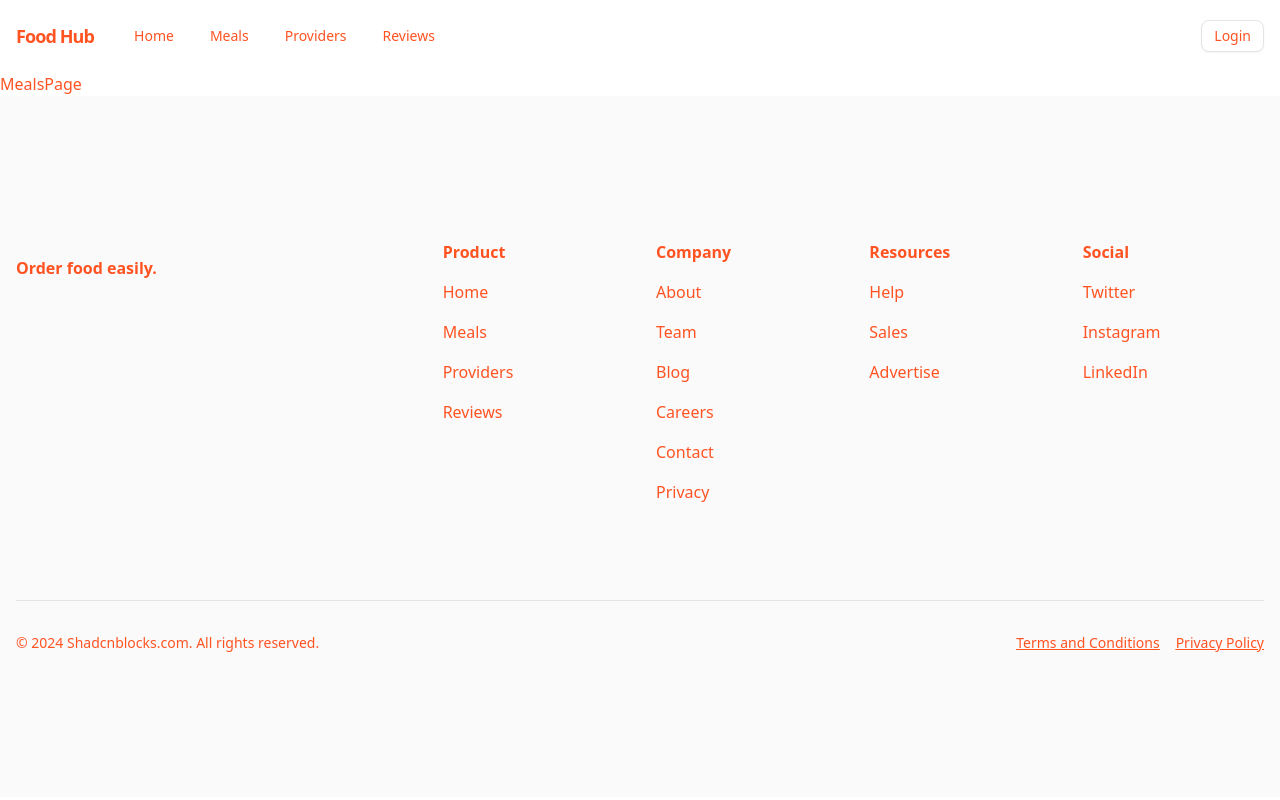
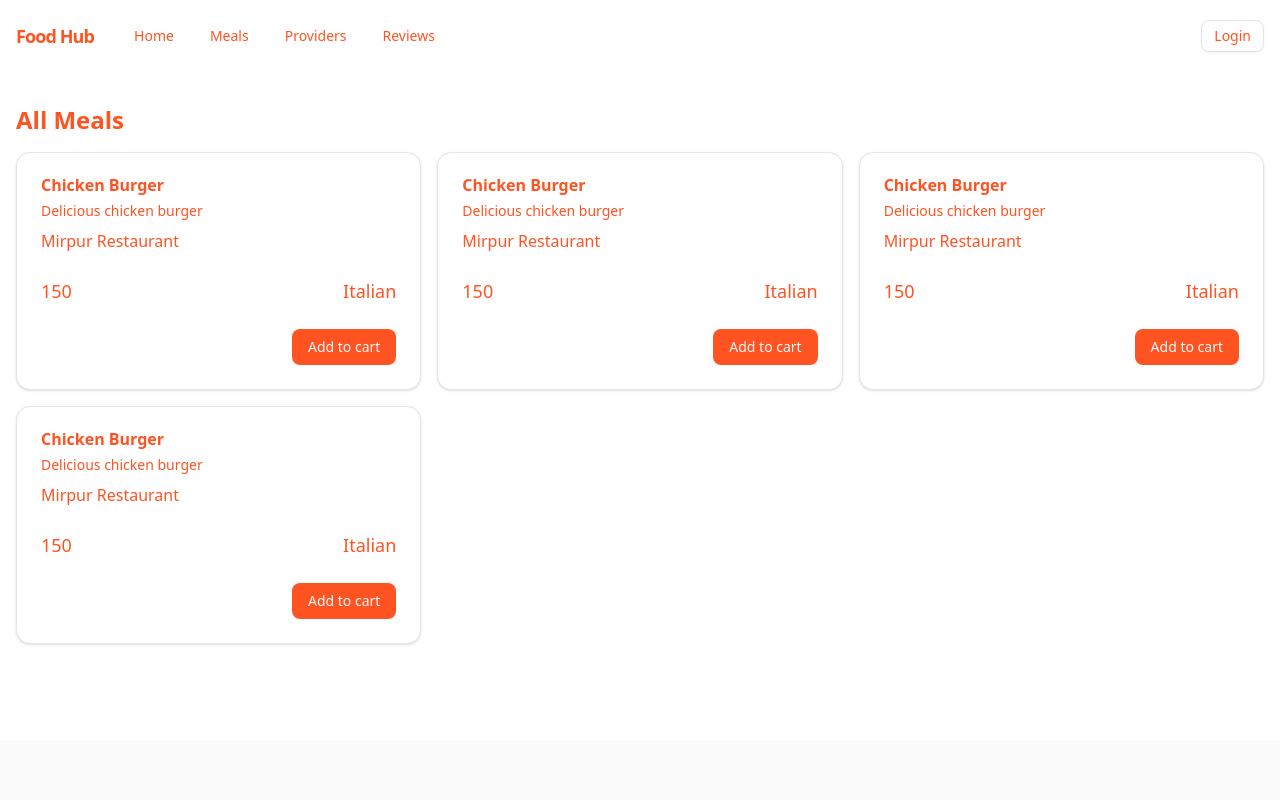
Before and after one commit to wali55/food-hub-frontend, a Next.js app: page /meals in a window 1280 px wide. Shown: the top 800 px of the page. Built offline with nearby package versions, Linux system fonts and the light colour scheme.

Commit message:
home, meal, provier and review page

```diff
--- a/app/(publicLayout)/(commonLayout)/meals/page.tsx
+++ b/app/(publicLayout)/(commonLayout)/meals/page.tsx
@@ -1,6 +1,11 @@
+import Meals from "@/components/modules/meals-page/Meals"
+
 const MealsPage = () => {
   return (
-    <div>MealsPage</div>
+    <div className="p-4 mb-20">
+      <h1 className="py-4 text-2xl font-bold">All Meals</h1>
+      <Meals />
+    </div>
   )
 }
 
--- a/app/(publicLayout)/(commonLayout)/page.tsx
+++ b/app/(publicLayout)/(commonLayout)/page.tsx
@@ -17,7 +17,7 @@ const HomePage = () => {
             <Button className="bg-[#FF5322] hover:bg-orange-500">View all</Button>
           </Link>
         </div>
-        <Meals />
+        <Meals limit={3} />
       </div>
 
       <div className="p-4 mt-48">
@@ -28,7 +28,7 @@ const HomePage = () => {
             <Button className="bg-[#FF5322] hover:bg-orange-500">View all</Button>
           </Link>
         </div>
-        <Providers />
+        <Providers limit={3} />
       </div>
 
       <div className="p-4 my-48">
@@ -39,7 +39,7 @@ const HomePage = () => {
             <Button className="bg-[#FF5322] hover:bg-orange-500">View all</Button>
           </Link>
         </div>
-        <Reviews />
+        <Reviews limit={3} />
       </div>
     </div>
   )
--- a/app/(publicLayout)/(commonLayout)/providers/page.tsx
+++ b/app/(publicLayout)/(commonLayout)/providers/page.tsx
@@ -1,6 +1,11 @@
+import Providers from "@/components/modules/provider-page/Providers"
+
 const ProvidersPage = () => {
   return (
-    <div>ProvidersPage</div>
+      <div className="p-4 mb-20">
+      <h1 className="py-4 text-2xl font-bold">All Providers</h1>
+      <Providers />
+    </div>
   )
 }
 
--- a/app/(publicLayout)/(commonLayout)/reviews/page.tsx
+++ b/app/(publicLayout)/(commonLayout)/reviews/page.tsx
@@ -1,6 +1,11 @@
+import Reviews from "@/components/modules/reviews-page/Reviews"
+
 const ReviewsPage = () => {
   return (
-    <div>ReviewsPage</div>
+    <div className="p-4 mb-20">
+      <h1 className="py-4 text-2xl font-bold">All Reviews</h1>
+      <Reviews />
+    </div>
   )
 }
 
--- a/components/modules/home-page/Hero.tsx
+++ b/components/modules/home-page/Hero.tsx
@@ -6,7 +6,7 @@ import Image from "next/image";
 
 const Hero = () => {
   return (
-    <section className={cn("overflow-hidden py-32")}>
+    <section className={cn("overflow-hidden py-32 mt-28")}>
       <div className="w-full">
         <div className="flex flex-col gap-5">
           <div className="relative flex flex-col gap-5">
--- a/components/modules/meals-page/MealCard.tsx
+++ b/components/modules/meals-page/MealCard.tsx
@@ -7,6 +7,7 @@ type MealProps = {
     description: string;
     price: number | string;
     category: string;
+    restaurantName: string;
 }
 
 const MealCard = ({meal}: {meal: MealProps}) => {
@@ -15,6 +16,7 @@ const MealCard = ({meal}: {meal: MealProps}) => {
         <CardHeader>
             <CardTitle className="text-[#FF5322]">{meal.title}</CardTitle>
             <CardDescription className="text-[#FF5322]">{meal.description}</CardDescription>
+            <h3 className="text-[#FF5322] font-medium">{meal.restaurantName}</h3>
         </CardHeader>
         <CardContent className="flex justify-between">
             <h3 className="text-[#FF5322] font-medium text-lg">{meal.price}</h3>
--- a/components/modules/meals-page/Meals.tsx
+++ b/components/modules/meals-page/Meals.tsx
@@ -1,39 +1,46 @@
 import MealCard from "./MealCard"
 
-const Meals = () => {
+const Meals = ({limit}: {limit?: number}) => {
  const meals = [
     {
         id: "1",
         title: "Chicken Burger",
         description: "Delicious chicken burger",
         price: 150,
-        category: "Italian"
+        category: "Italian",
+        restaurantName: "Mirpur Restaurant"
     },
     {
         id: "2",
         title: "Chicken Burger",
         description: "Delicious chicken burger",
         price: 150,
-        category: "Italian"
+        category: "Italian",
+        restaurantName: "Mirpur Restaurant"
     },
     {
         id: "3",
         title: "Chicken Burger",
         description: "Delicious chicken burger",
         price: 150,
-        category: "Italian"
+        category: "Italian",
+        restaurantName: "Mirpur Restaurant"
     },
     {
         id: "4",
         title: "Chicken Burger",
         description: "Delicious chicken burger",
         price: 150,
-        category: "Italian"
+        category: "Italian",
+        restaurantName: "Mirpur Restaurant"
     },
  ]
+
+ const displayedMeals = limit ? meals.slice(0, limit) : meals;
+
   return (
     <div className="grid grid-cols-1 md:grid-cols-2 lg:grid-cols-3 gap-4">
-        {meals.splice(0, 3).map((meal) => (
+        {displayedMeals.map((meal) => (
         <MealCard key={meal.id} meal={meal} />
         ))}
     </div>
--- a/components/modules/provider-page/Providers.tsx
+++ b/components/modules/provider-page/Providers.tsx
@@ -1,6 +1,6 @@
 import ProviderCard from "./ProviderCard"
 
-const Providers = () => {
+const Providers = ({limit}: {limit?: number}) => {
     const providers = [
     {
         id: "1",
@@ -23,9 +23,12 @@ const Providers = () => {
         address: "Mirpur Dhaka"
     }
  ]
+
+ const displayedProviders = limit ? providers.slice(0, 3) : providers;
+
   return (
     <div className="grid grid-cols-1 md:grid-cols-2 lg:grid-cols-3 gap-4">
-        {providers.splice(0, 3).map((provider) => (
+        {displayedProviders.map((provider) => (
         <ProviderCard key={provider.id} provider={provider} />
         ))}
     </div>
--- a/components/modules/reviews-page/Reviews.tsx
+++ b/components/modules/reviews-page/Reviews.tsx
@@ -1,6 +1,6 @@
 import ReviewCard from "./ReviewCard"
 
-const Reviews = () => {
+const Reviews = ({limit}: {limit?: number}) => {
  const reviews = [
     {
         id: "1",
@@ -22,10 +22,13 @@ const Reviews = () => {
         user: "Md. Wali",
         content: "Delicious chicken burger"
     }
- ]
+ ];
+
+ const desplayedReviews = limit ? reviews.slice(0, 3) : reviews;
+
   return (
     <div className="grid grid-cols-1 md:grid-cols-2 lg:grid-cols-3 gap-4">
-        {reviews.splice(0, 3).map((review) => (
+        {desplayedReviews.map((review) => (
         <ReviewCard key={review.id} review={review} />
         ))}
     </div>
```
